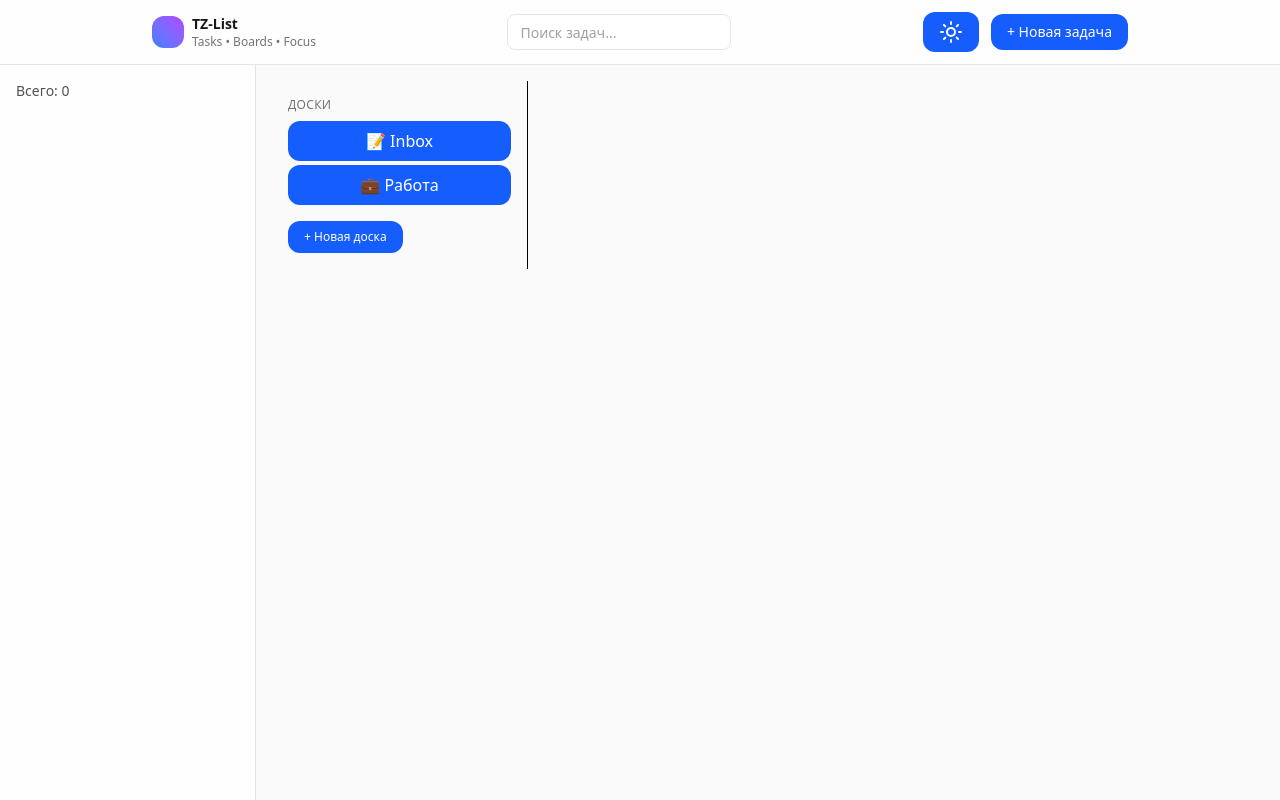
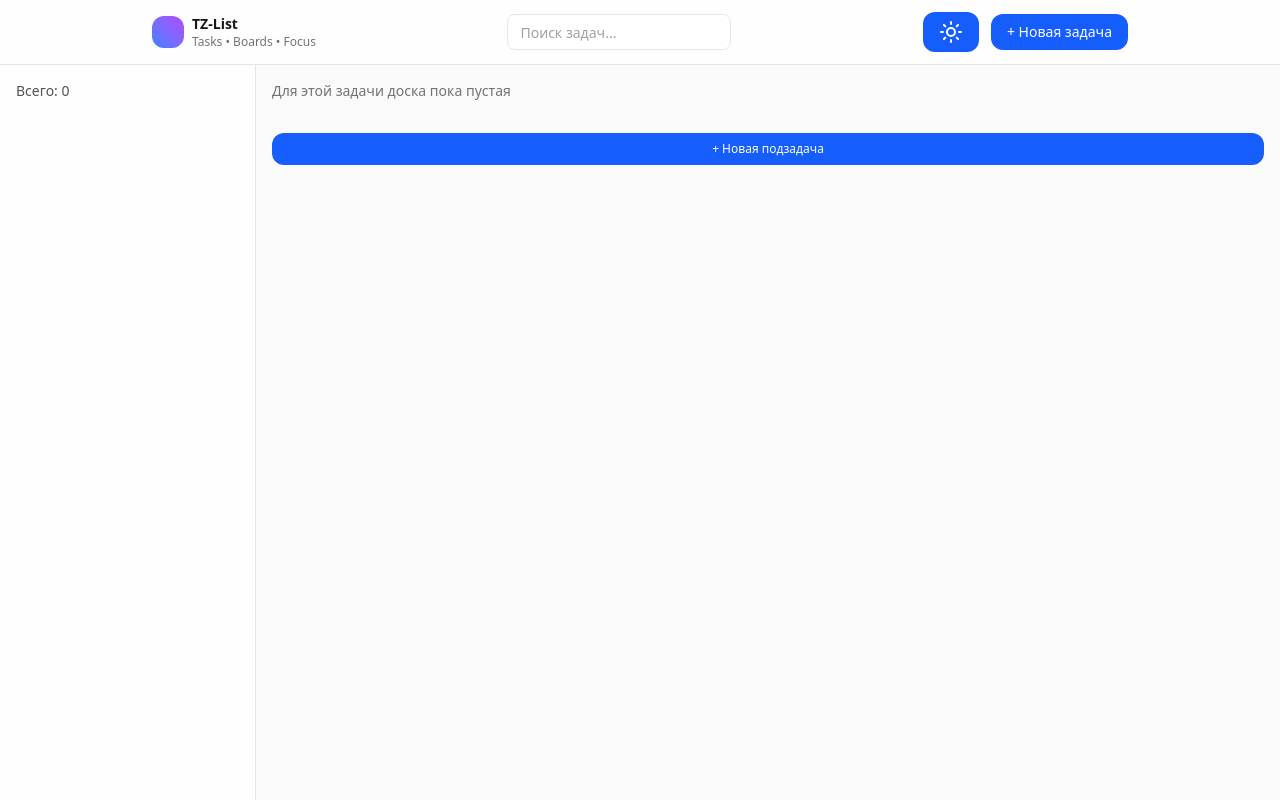
Before and after one commit to NikApng/Tz-List-React, a React (Vite) app: page / in a window 1280 px wide. Built offline with nearby package versions, Linux system fonts and the light colour scheme.

Commit message:
борды есть осталось чуть досвязать с кликом по таске

```diff
--- a/src/entities/task/ui/Task.tsx
+++ b/src/entities/task/ui/Task.tsx
@@ -3,16 +3,25 @@ import Button from '../../../shared/ui/Button.tsx'
 import { deleteTodo } from '../../../store/Slice/todosSlice.ts'
 import { useDispatch, useSelector } from 'react-redux'
 
-function Task(props) {
+type OpenBoardTaskProps = {
+  onOpenBoard: (todoId: string) => void
+}
+
+
+function Task({ onOpenBoard }: OpenBoardTaskProps) {
 
   const todos = useSelector(state => state.todos.items)
+
   const dispatch = useDispatch()
   return (
     <>
       {todos.map((i) => (
         <li
           key={i.id}
-          className="w-full flex items-center justify-between bg-neutral-100 dark:bg-neutral-900 px-3 py-2 rounded-lg hover:bg-neutral-200 dark:hover:bg-neutral-800 transition"
+          onClick={() => onOpenBoard(i.id)}
+          className="hover:cursor-pointer w-full flex items-center justify-between
+          bg-neutral-100 dark:bg-neutral-900 px-3 py-2 rounded-lg hover:bg-neutral-200
+           dark:hover:bg-neutral-800 transition"
         >
           <div className="flex flex-col">
         <span className="font-medium text-black dark:text-white">
@@ -26,7 +35,10 @@ function Task(props) {
           </div>
 
           <Button
-            onClick={() => dispatch(deleteTodo({ id: i.id }))}
+            onClick={(e) => {
+              e.stopPropagation()
+              dispatch(deleteTodo({ id: i.id }))
+            }}
             variant="danger"
           >
             Del
--- a/src/store/board/boardsSlice.ts
+++ b/src/store/board/boardsSlice.ts
@@ -1,5 +1,4 @@
-import { createSlice, PayloadAction } from '@reduxjs/toolkit'
-import { data } from 'autoprefixer'
+import { createSlice } from '@reduxjs/toolkit'
 
 type BoardTask = {
   id: string
@@ -60,3 +59,6 @@ const boardSlice = createSlice({
 
   },
 })
+
+export const { addBoard } = boardSlice.actions
+export default boardSlice.reducer
--- a/src/store/store.ts
+++ b/src/store/store.ts
@@ -1,9 +1,11 @@
 import { configureStore } from '@reduxjs/toolkit'
 import todosSlice from "./Slice/todosSlice.ts";
+import boardSlice from '../store/board/boardsSlice.ts'
 
 const store = configureStore({
     reducer: {
         todos: todosSlice,
+        board: boardSlice,
     }
 })
 export default store;
--- a/src/widgets/AppLayout.tsx
+++ b/src/widgets/AppLayout.tsx
@@ -1,40 +1,35 @@
-import React, { useEffect } from 'react'
+import React, { useState } from 'react'
 import Header from './Header/Header'
 import BoardLayout from './BoardLayout/BodardLayout.tsx'
-import { useDispatch, useSelector } from 'react-redux'
-import Button from '../shared/ui/Button.tsx'
-import { deleteTodo } from '../store/Slice/todosSlice.ts'
+import { useSelector } from 'react-redux'
 import Task from '../entities/task/ui/Task.tsx'
 
 interface AppLayoutProps {
   onCreateTaskClick: () => void
+
 }
 
 function AppLayout({ onCreateTaskClick }: AppLayoutProps) {
-  const todos = useSelector(state => state.todos.items)
-  const dispatch = useDispatch()
+  const todos = useSelector((state: any) => state.todos.items)
+  const [activeID, setActiveId] = useState<string | null>(null)
 
   return (
     <div className="min-h-screen flex flex-col bg-neutral-50 dark:bg-neutral-950 text-black dark:text-white">
       <Header onCreateTaskClick={onCreateTaskClick} />
 
       <div className="flex flex-1">
-        <aside
-          className="w-64 shrink-0 border-r border-neutral-200 dark:border-neutral-800 bg-white/80 dark:bg-neutral-950/80 p-4">
+        <aside className="w-64 shrink-0 border-r border-neutral-200 dark:border-neutral-800 bg-white/80 dark:bg-neutral-950/80 p-4">
           <div className="text-sm text-neutral-600 dark:text-neutral-400 mb-4">
             Всего: {todos.length}
           </div>
 
           <ul className="flex flex-col gap-3">
-            <Task/>
-
+            <Task onOpenBoard={(id) => setActiveId(id)} />
           </ul>
-
         </aside>
 
-
         <main className="flex-1 px-4 py-4 overflow-x-auto">
-          <BoardLayout />
+          <BoardLayout activeTodoId={activeID} />
         </main>
       </div>
     </div>
@@ -42,4 +37,5 @@ function AppLayout({ onCreateTaskClick }: AppLayoutProps) {
 }
 
 
+
 export default AppLayout
--- a/src/widgets/BoardLayout/BodardLayout.tsx
+++ b/src/widgets/BoardLayout/BodardLayout.tsx
@@ -1,35 +1,67 @@
-import React from 'react';
-import Button from "../../shared/ui/Button.tsx";
+import React from 'react'
+import Button from '../../shared/ui/Button.tsx'
+import { useDispatch, useSelector } from 'react-redux'
+import { addBoard } from '../../store/board/boardsSlice.ts'
 
-function BodardLayout(props) {
-    return (
-        <aside className="w-64 shrink-0 border-r ...">
-            <div className="p-4">
-                <div className="text-xs uppercase tracking-wide text-neutral-500 dark:text-neutral-400 mb-2">
-                    Доски
-                </div>
-
-                <nav className="space-y-1">
-                    {/* Активная доска */}
-                    <Button variant={'primary'} className="w-full ">
-                        📝 Inbox
-                    </Button>
-
-                    {/* Остальные */}
-                    <Button variant={'primary'} className="w-full ">
-                        💼 Работа
-                    </Button>
-
-                    {/* и т.д. */}
-                </nav>
-
-                <Button className="mt-4 text-xs text-blue-600 hover:underline">
-                    + Новая доска
-                </Button>
-            </div>
-        </aside>
-
-    );
+type BoardLayoutProps = {
+  activeTodoId: string | null
 }
 
-export default BodardLayout;
+function BoardLayout({ activeTodoId }: BoardLayoutProps) {
+  const dispatch = useDispatch()
+
+  const board = useSelector((state: any) => {
+    activeTodoId ? state.board.byTodoId[activeTodoId] : null
+  })
+
+  return (
+    <div className="h-full flex flex-col gap-4">
+
+      {board ? (
+        <div className="flex gap-4">
+          {/* Колонка To Do */}
+          <div className="flex-1">
+            <h3 className="font-semibold mb-2 text-sm">To Do</h3>
+            <ul className="flex flex-col gap-2">
+              {board.columns.todo.map((task) => (
+                <li
+                  key={task.id}
+                  className="bg-neutral-100 text-black dark:bg-neutral-900 px-3 py-2 rounded-lg text-sm"
+                >
+                  <div className="font-medium text-black">{task.title}</div>
+                  {task.description && (
+                    <div className="text-xs text-black text-neutral-500">
+                      {task.description}
+                    </div>
+                  )}
+                </li>
+              ))}
+            </ul>
+          </div>
+
+        </div>
+      ) : (
+        <div className="text-neutral-500 text-sm">
+          Для этой задачи доска пока пустая
+        </div>
+      )}
+
+      <Button
+        className="mt-4 text-xs"
+        onClick={() => {
+          dispatch(
+            addBoard({
+              todoId: activeTodoId,
+              columnId: 'todo',
+              title: 'Новая подзадача',
+              description: 'Описание...',
+            })
+          )
+        }}
+      >
+        + Новая подзадача
+      </Button>
+    </div>
+  )
+}
+export default BoardLayout;
--- a/src/widgets/Header/Header.tsx
+++ b/src/widgets/Header/Header.tsx
@@ -32,7 +32,7 @@ const Header: React.FC<HeaderProps> = ({onCreateTaskClick}) => {
                     <Button
                         variant="primary"
                         className="hidden sm:inline-flex h-9 rounded-lg px-3 text-xs sm:text-sm"
-                        onClick={onCreateTaskClick}
+                        onClick={()=>onCreateTaskClick()}
                     >
                         + Новая задача
                     </Button>
```
Also changed, not shown: src/widgets/BoardLayout.tsx (deleted), src/widgets/BoardLayout/BoardLayout.tsx (added).
